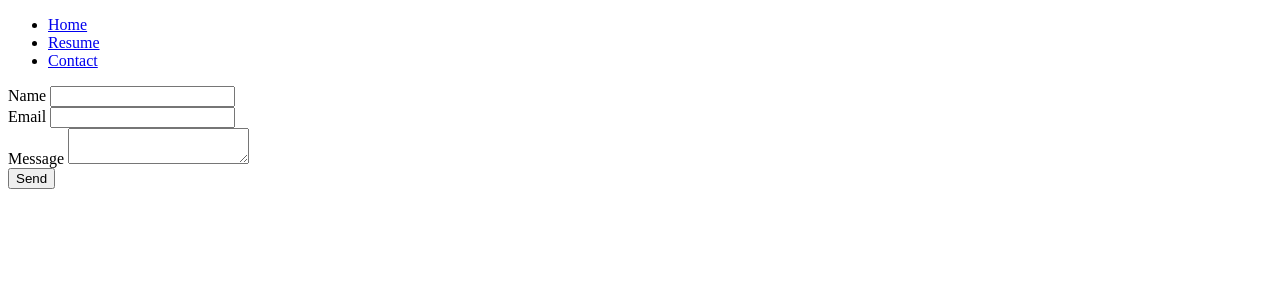
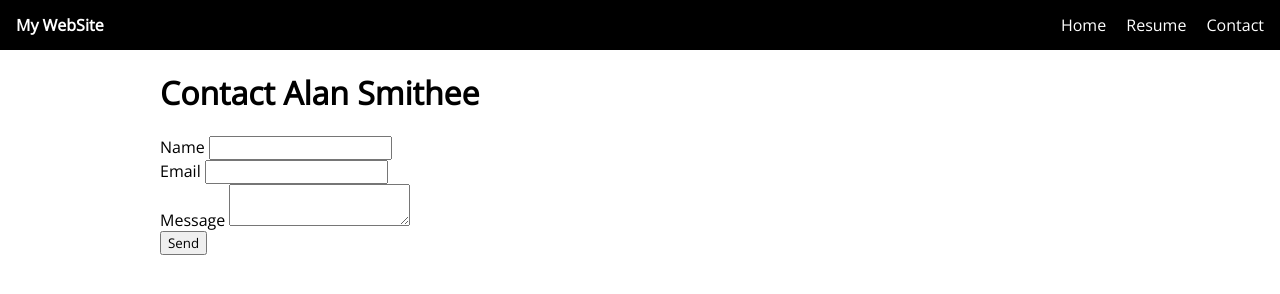
Before and after one commit to microtrain/microtrain.github.io, a plain HTML site: page contact.html in a window 1280 px wide. Drawn offline with nearby package versions, Linux system fonts and the light colour scheme.

Commit message:
Added new styles, navigation, landmarks, and page headers to all html files.

```diff
--- a/contact.html
+++ b/contact.html
@@ -2,8 +2,13 @@
 <html>
     <head>
        <title>Alan Smithee</title>
+       <link rel="stylesheet" type="text/css" href="./dist/css/main.css">
+       <meta name="viewport" content="width=device-width, initial-scale=1, shrink-to-fit=no">
     </head>
     <body>
+        <header>
+            <span class="logo">My WebSite</span>
+            <a id="toggleMenu">Menu<a></a>
             <nav>
                 <ul>
                     <li><a href="index.html">Home</a></li>
@@ -11,7 +16,11 @@
                     <li><a href="contact.html">Contact</a></li>
                 </ul>
             </nav>
+        </header>
 
+        <main>
+
+            <h1>Contact Alan Smithee</h1>
             <form action="https://formspree.io/asmithee@mailinator.com" method="POST">
 
                 <div>
@@ -39,5 +48,7 @@
 
                 <input type="hidden" name="_next" value="//microtrain.github.io/thanks.html">
             </form>
+        </main>
+
     </body>
 </html>
```
Also changed, not shown: index.html (+1 -0 lines), resume.html (+8 -1 lines), thanks.html (+10 -1 lines). Lines whose indentation alone changed are shown as unchanged.
